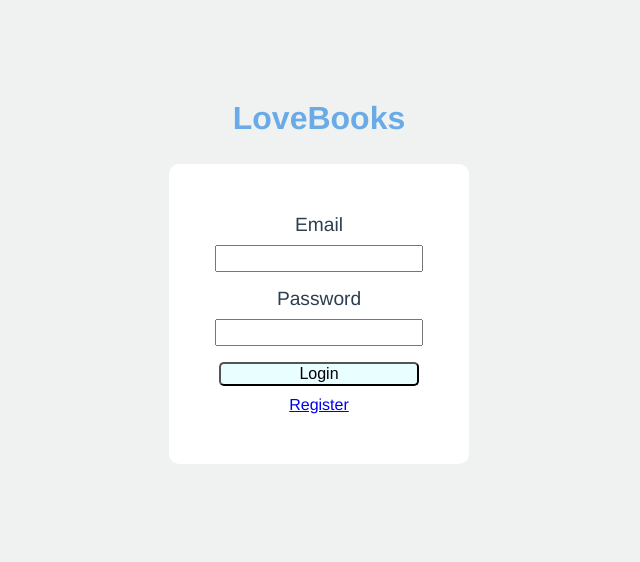
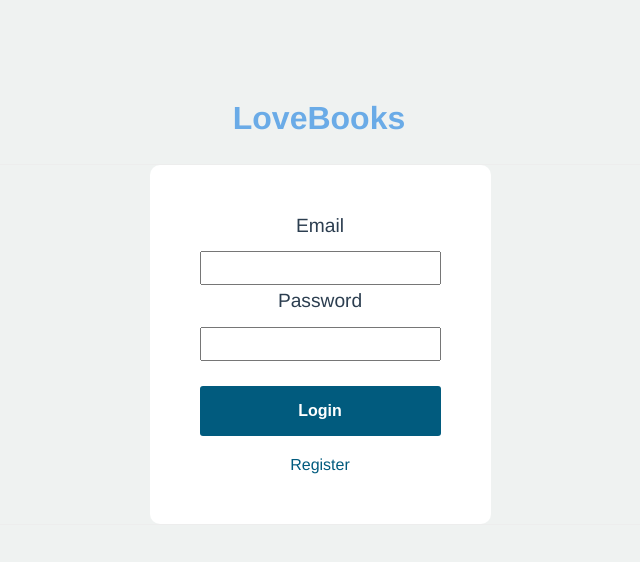
Before and after one commit to davidgg00/booklist, a Vue app in the folder front/: page /#/login in a window 1280 px wide. Shown: the top 562 px of the page, without its empty margins (321-961 px from the left). Built offline with nearby package versions, Linux system fonts and the light colour scheme; no server answers.

Commit message:
Fixed some design bugs on the front

```diff
--- a/front/src/components/Book.vue
+++ b/front/src/components/Book.vue
@@ -36,9 +36,13 @@
       </div>
     </div>
     <div class="book-categories">
-      <ul v-for="category in book.volumeInfo.categories" :key="category">
-        <li>
-          {{ category }}
+      <ul>
+        <li
+          v-for="category in book.volumeInfo.categories.slice(0, 1)"
+          :key="category"
+        >
+          <p v-if="category.length > 25">{{ category.substring(0, 25) }}</p>
+          <p v-else>{{ category }}</p>
         </li>
       </ul>
     </div>
@@ -65,7 +69,7 @@ export default {
 };
 </script>
 
-<style>
+<style scoped>
 .book {
   display: flex;
   flex-wrap: wrap;
@@ -150,4 +154,18 @@ li {
   padding: 10px;
   border-radius: 25px;
 }
+
+li p {
+  padding: 0;
+  margin: 0;
+}
+
+.book-categories {
+  display: flex;
+  flex-direction: column;
+}
+
+.book-categories li {
+  word-break: break-all;
+}
 </style>
--- a/front/src/components/BookList.vue
+++ b/front/src/components/BookList.vue
@@ -154,6 +154,9 @@ export default {
     }
 
     async function getUserBooks() {
+      booksReading_isnull.value = false;
+      booksRead_isnull.value = false;
+      booksWantToRead_isnull.value = false;
       let userId = route.params.id
         ? route.params.id
         : store.getters.getUser._id;
--- a/front/src/components/LoginForm.vue
+++ b/front/src/components/LoginForm.vue
@@ -1,13 +1,13 @@
 <template>
   <div id="wrapperLogin">
-    <div id="login">
+    <form id="login" @submit.prevent="login">
       <label for="email">Email</label>
       <input type="email" id="email" v-model="email" />
       <label for="password">Password</label>
       <input type="password" id="password" v-model="password" />
-      <button @click="login">Login</button>
+      <button>Login</button>
       <router-link to="/register">Register</router-link>
-    </div>
+    </form>
   </div>
 </template>
 
@@ -47,10 +47,11 @@ export default {
   display: flex;
   justify-content: center;
   align-items: center;
+  border: thin solid #ededed;
 }
 #login {
-  width: 200px;
-  height: 200px;
+  min-width: 200px;
+  min-height: 200px;
   padding: 50px;
   display: flex;
   flex-direction: column;
@@ -64,17 +65,51 @@ label {
   margin-bottom: 0.5em;
 }
 input {
+  display: inline-block;
   width: 100%;
   height: 2em;
   font-size: 1em;
   margin-bottom: 1em;
+  margin: 5px auto;
+  padding: 15px;
+  box-sizing: border-box;
+  transition: all 0.2s ease;
 }
+
+input:focus {
+  outline: none;
+  border: thin solid #015b7e;
+}
+
 button {
   width: 100%;
-  height: 2em;
+  height: 50px;
+  background: #015b7e;
+  border: none;
+  outline: none;
+  display: block;
+  text-align: center;
+  margin-top: 20px;
+  margin-bottom: 20px;
+  border-radius: 3px;
+  cursor: pointer;
+  font-weight: 700;
   font-size: 1em;
-  border-radius: 5px;
-  background: #e8feff;
-  margin-bottom: 10px;
+  transition: all 0.2s ease;
+  color: #fff;
+}
+
+button:hover {
+  background: #014965;
+}
+
+#login a {
+  color: #015b7e;
+  text-decoration: none;
+}
+
+#login a:hover {
+  text-decoration: underline;
+  color: black;
 }
 </style>
--- a/front/src/components/ModalBook.vue
+++ b/front/src/components/ModalBook.vue
@@ -117,6 +117,8 @@ export default {
                 text: "Book status has been changed",
                 icon: "success",
                 confirmButtonText: "Ok",
+              }).then(() => {
+                emit("close");
               });
               emit("refreshBookList");
               this.getUserBooks(props.book);
--- a/front/src/components/RegisterForm.vue
+++ b/front/src/components/RegisterForm.vue
@@ -1,15 +1,15 @@
 <template>
   <div id="wrapperRegister">
-    <div id="register">
+    <form id="register" @submit.prevent="registerUser">
       <label for="name">Name</label>
       <input type="text" id="name" v-model="name" />
       <label for="email">Email</label>
       <input type="email" id="email" v-model="email" />
       <label for="password">Password</label>
       <input type="password" id="password" v-model="password" />
-      <button @click="registerUser">Register</button>
+      <button>Register</button>
       <a href="#">Login</a>
-    </div>
+    </form>
   </div>
 </template>
 
@@ -32,6 +32,7 @@ export default {
           name: this.name,
         });
         if (!ok) {
+          console.log(ok);
           Swal.fire("Error", message, "error");
         } else {
           Swal.fire("Success", "User registered.", "success").then(() => {
@@ -53,8 +54,8 @@ export default {
   align-items: center;
 }
 #register {
-  width: 200px;
-  height: 200px;
+  min-width: 200px;
+  min-height: 200px;
   padding: 50px;
   display: flex;
   flex-direction: column;
@@ -68,10 +69,15 @@ label {
   margin-bottom: 0.5em;
 }
 input {
+  display: inline-block;
   width: 100%;
   height: 2em;
   font-size: 1em;
   margin-bottom: 1em;
+  margin: 5px auto;
+  padding: 15px;
+  box-sizing: border-box;
+  transition: all 0.2s ease;
 }
 button {
   width: 100%;
@@ -81,4 +87,41 @@ button {
   background: #e8feff;
   margin-bottom: 10px;
 }
+
+input:focus {
+  outline: none;
+  border: thin solid #015b7e;
+}
+
+button {
+  width: 100%;
+  height: 50px;
+  background: #015b7e;
+  border: none;
+  outline: none;
+  display: block;
+  text-align: center;
+  margin-top: 20px;
+  margin-bottom: 20px;
+  border-radius: 3px;
+  cursor: pointer;
+  font-weight: 700;
+  font-size: 1em;
+  transition: all 0.2s ease;
+  color: #fff;
+}
+
+button:hover {
+  background: #014965;
+}
+
+#login a {
+  color: #015b7e;
+  text-decoration: none;
+}
+
+#login a:hover {
+  text-decoration: underline;
+  color: black;
+}
 </style>
```
